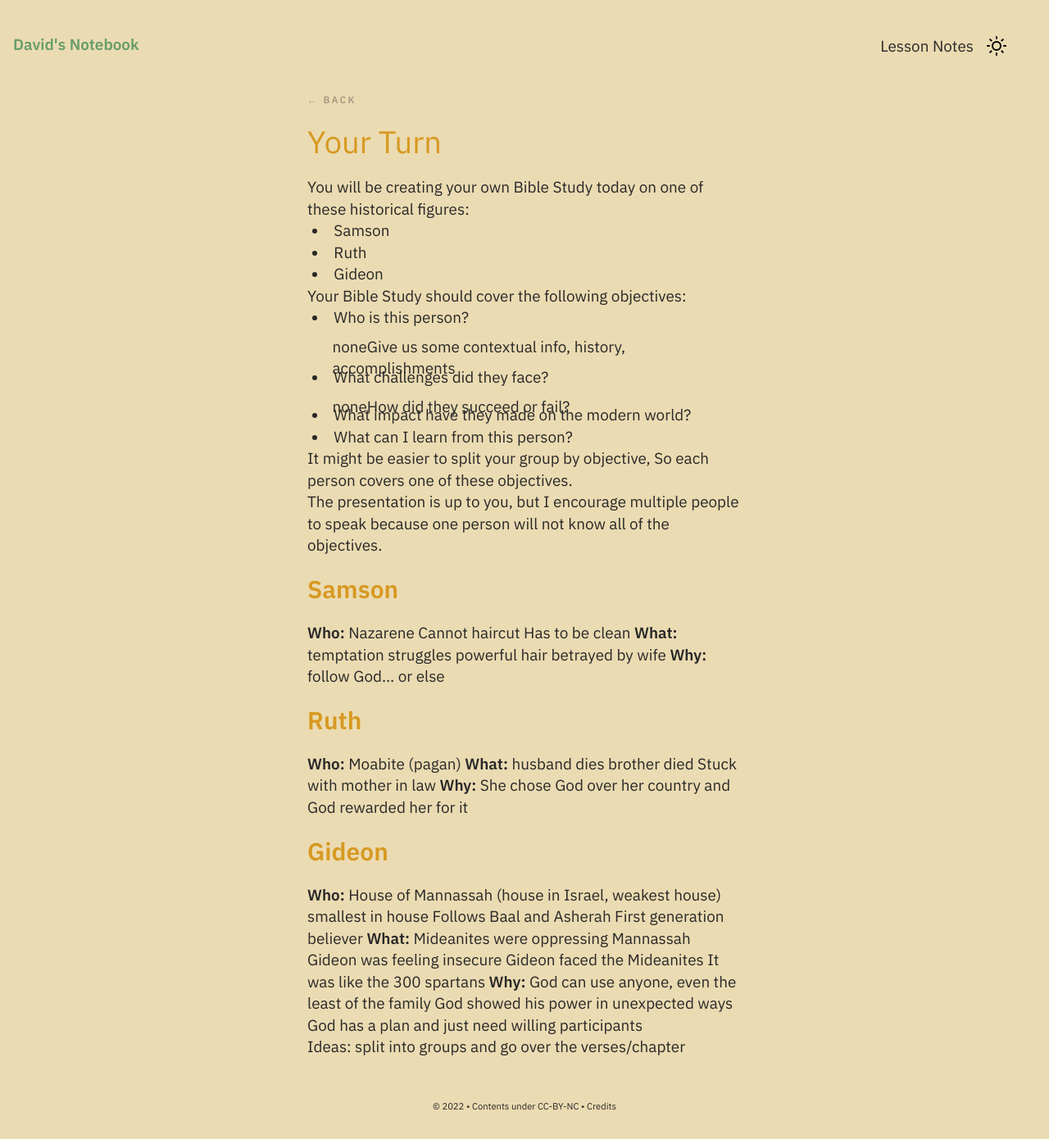
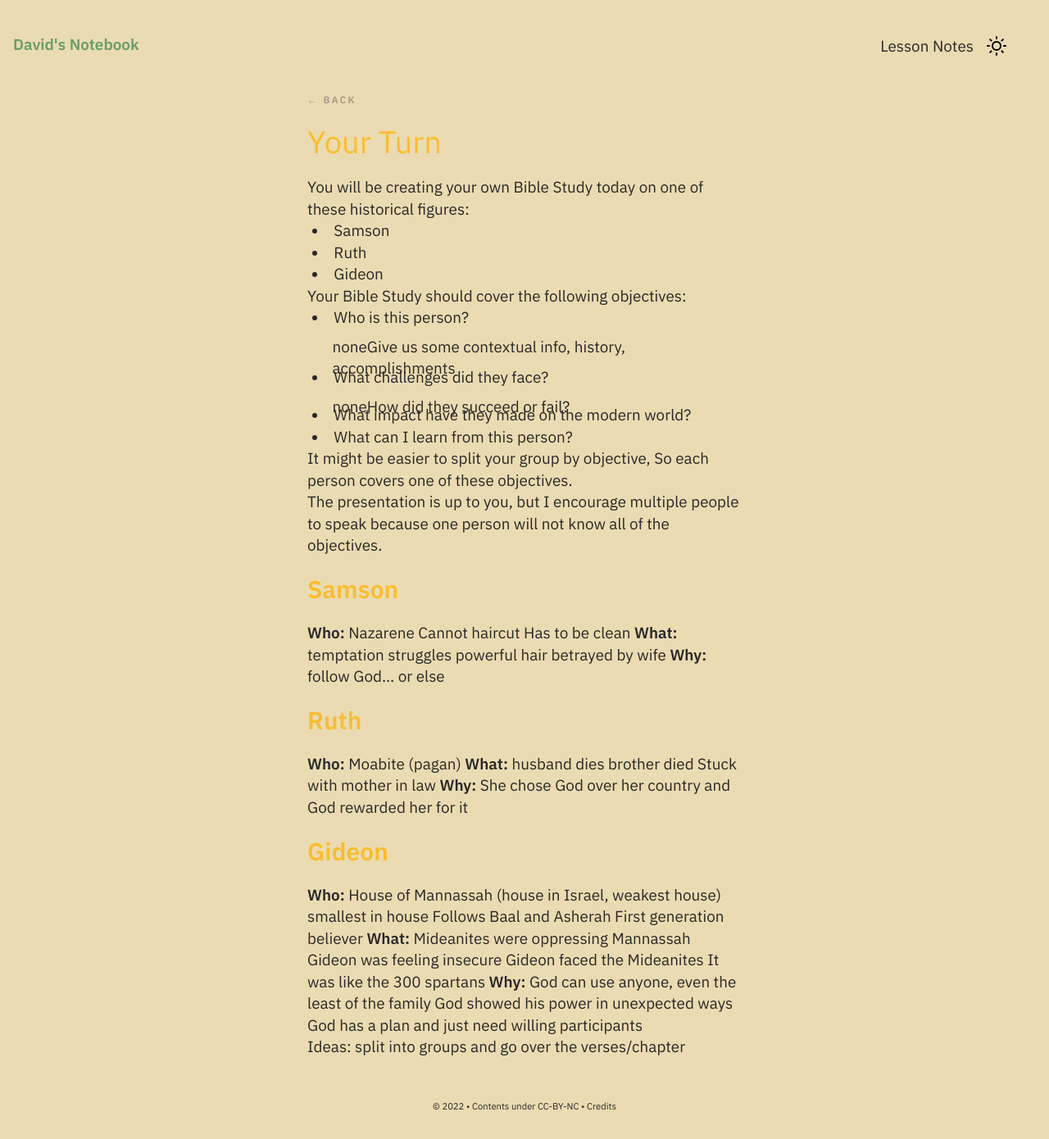
Before and after one commit to dvisotsky/jekyll-notebook, a Jekyll site: the page built from _notes/Public/Your Turn.md, in a window 1280 px wide. Shown: the whole page at 82% size. Built offline with Jekyll 4.4.1, drawn with Linux system fonts in a browser that asks for light colours.

Commit message:
update colors

```diff
--- a/assets/css/style.css
+++ b/assets/css/style.css
@@ -6,9 +6,9 @@
 
 html,
 html[data-theme="light"] {
-    --color-heading-main: #d79921;
+    --color-heading-main: #fabd2f;
     --color-heading-sub: #689d6a;
-    --color-bold: #458588;
+    --color-bold: #d79921;
     --color-bg-main: #ebdbb2;
     --color-bg-sub: #3c3836;
     --color-text-main: #282828;
@@ -20,9 +20,9 @@
 }
 
 html[data-theme="dark"] {
-    --color-heading-main: #d79921;
+    --color-heading-main: #fabd2f;
     --color-heading-sub: #689d6a;
-    --color-bold: #458588;
+    --color-bold: #d79921;
     --color-bg-main: #1d2021;
     --color-bg-sub: #282828;
     --color-text-main: #ebdbb2;
@@ -36,9 +36,9 @@
 @media (prefers-color-scheme: dark) {
     html,
     html[data-theme="dark"] {
-        --color-heading-main: #d79921;
+        --color-heading-main: #fabd2f;
         --color-heading-sub: #689d6a;
-        --color-bold: #458588;
+        --color-bold: #d79921;
         --color-bg-main: #1d2021;
         --color-bg-sub: #282828;
         --color-text-main: #ebdbb2;
@@ -50,9 +50,9 @@
     }
 
     html[data-theme="light"] {
-        --color-heading-main: #d79921;
+        --color-heading-main: #fabd2f;
         --color-heading-sub: #689d6a;
-        --color-bold: #458588;
+        --color-bold: #d79921;
         --color-bg-main: #282828;
         --color-bg-sub: #3c3836;
         --color-text-main: #ebdbb2;
@@ -186,7 +186,7 @@
 b,
 strong {
     font-weight: 600;
-    color: var(--color-bold);
+    color: var(--color-heading-sub);
 }
 
 /* 03. Layout */
```
